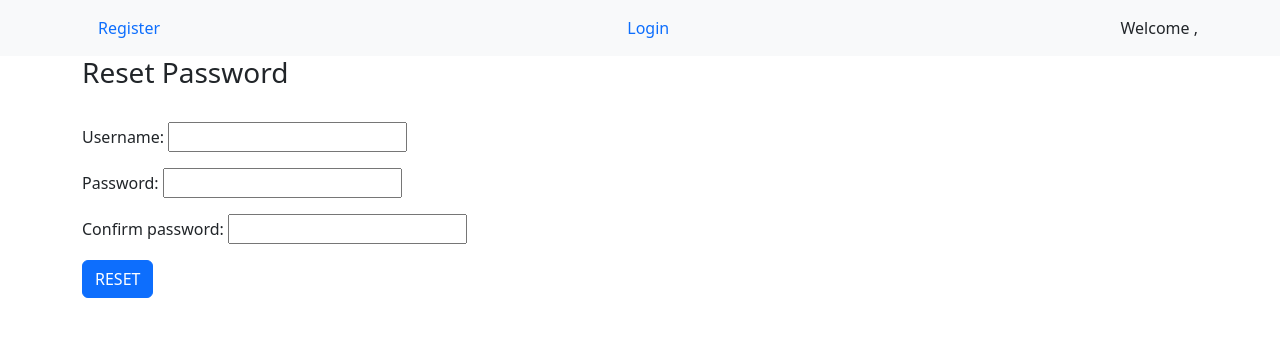
After one commit to amankonnur/bug-tracker-using-django, a Django app: page /forgot in a window 1280 px wide. The commit adds this page. Shown: the top 337 px of the page. Run offline with Django 5.2, Linux system fonts and the light colour scheme.

Commit message:
Added forgot password

```diff
--- /dev/null
+++ b/templates/accounts/forgot.html
@@ -0,0 +1,16 @@
+{% extends 'accounts/base.html' %}
+
+{% block content %}
+
+<div class="container">
+    <div class="jumbotron">
+        <h3>Reset Password</h3><br>
+        <form method="POST" enctype="multipart/form-data">
+            {% csrf_token %}
+            {{form.as_p}}
+            <input type="submit" value="RESET" class="btn btn-primary">
+        </form>
+    </div>
+</div>
+
+{% endblock %}
--- a/templates/accounts/login.html
+++ b/templates/accounts/login.html
@@ -16,7 +16,7 @@
                     <label for="password">Password :</label>
                     <input type="text" name="password" placeholder="enter password">
                     <br><br>
-                    <h6 style="text-align: center;"><a href="#">forgot password</a></h6>
+                    <h6 style="text-align: center;"><a href="{% url 'forgot' %}">forgot password</a></h6>
                     <br>
                     <input type="submit" value="Login" class="btn btn-success">
                 </form>
--- a/userapp/forms.py
+++ b/userapp/forms.py
@@ -25,3 +25,19 @@ class updateprofileform(forms.ModelForm):
     class Meta:
         model = userdata
         fields = ['city','state','door_no','street','zipcode','profile_pic']
+
+
+class forgotpasswordform(forms.Form):
+    username = forms.CharField(max_length=100)
+    password = forms.CharField(widget=forms.PasswordInput)
+    confirm_password = forms.CharField(widget=forms.PasswordInput)
+
+    def clean(self):
+        cleaned_data = super().clean()
+        password = cleaned_data.get("password")
+        confirm_password = cleaned_data.get("confirm_password")
+
+        if password != confirm_password:
+            raise forms.ValidationError("Passwords do not match.")
+
+        return cleaned_data
--- a/userapp/urls.py
+++ b/userapp/urls.py
@@ -8,4 +8,5 @@ urlpatterns = [
     path('profile',views.profile,name='profile'),
     path('update',views.update,name='update'),
     path('logout',views.user_logout,name='logout'),
+    path('forgot',views.forgotpassword,name='forgot'),
 ]
--- a/userapp/views.py
+++ b/userapp/views.py
@@ -1,5 +1,5 @@
 from django.shortcuts import render,redirect
-from userapp.forms import updateprofileform, userform,userprofileform,updateform
+from userapp.forms import updateprofileform, userform,userprofileform,updateform,forgotpasswordform
 from django.contrib.auth import authenticate,login,logout
 from django.http import HttpResponse
 from django.contrib.auth.decorators import login_required
@@ -104,3 +104,17 @@ def update(request):
         form = updateform(instance=request.user)
         form1 = updateprofileform(instance=request.user.userdata)
     return render(request,'accounts/update.html',{'form':form,'form1':form1})
+
+
+def forgotpassword(request):
+    if request.method == 'POST':
+        form = forgotpasswordform(request.POST)
+        if form.is_valid():
+            print(form.changed_data['username'])
+            print(form.changed_data['password'])
+            print(form.changed_data['cleaned_username'])
+
+    else:
+        form  = forgotpasswordform()
+
+    return render(request,'accounts/forgot.html',{'form':form})
```
Also changed, not shown: db.sqlite3.
